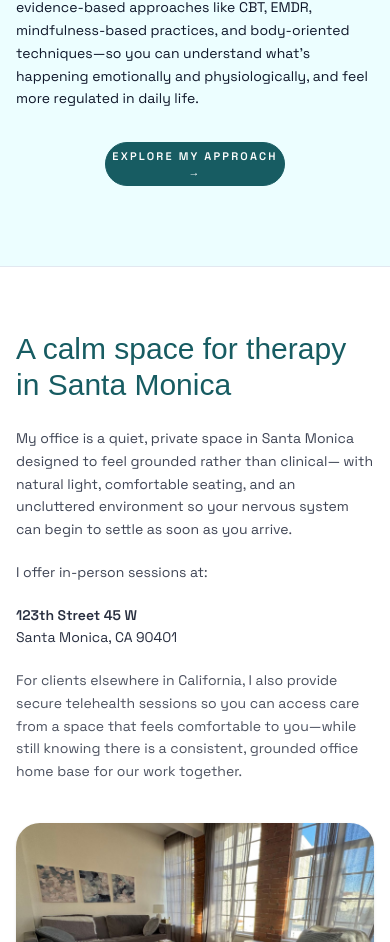
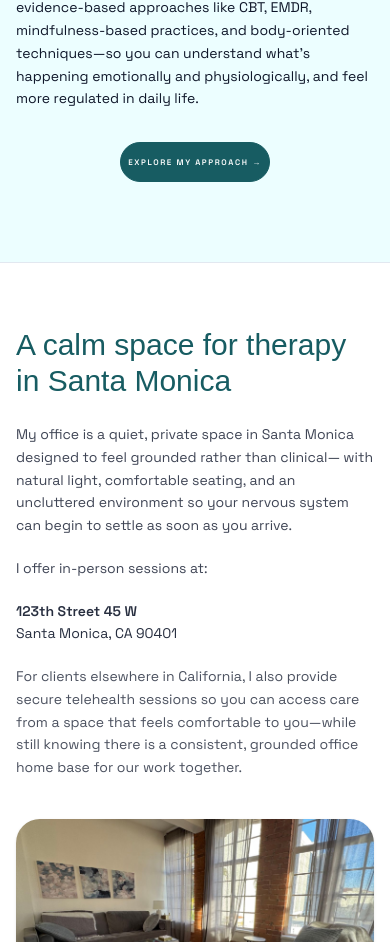
Before and after one commit to ikshantshukla123/Clone, a Next.js app: page / in a window 390 px wide. Shown: the part 5856-6798 px from the top of the page. Built offline with nearby package versions, Linux system fonts and the light colour scheme; a web font is replaced by a local one.

Commit message:
fixed responsivness of utton for mobile

```diff
--- a/components/home/AboutMaya.tsx
+++ b/components/home/AboutMaya.tsx
@@ -36,7 +36,7 @@ export default function AboutMaya() {
           </p>
           <div className="flex justify-center xl:justify-start mb-8 xl:mb-0">
             <Link href="#approach">
-              <Button className="w-[180px] sm:w-[250px] h-[44px] sm:h-[50px] text-[11px] sm:text-[12px]">
+              <Button className="w-[150px] sm:w-[250px] h-[40px] sm:h-[50px] text-[8px] sm:text-[12px]">
                 Explore my approach →
               </Button>
             </Link>
```
